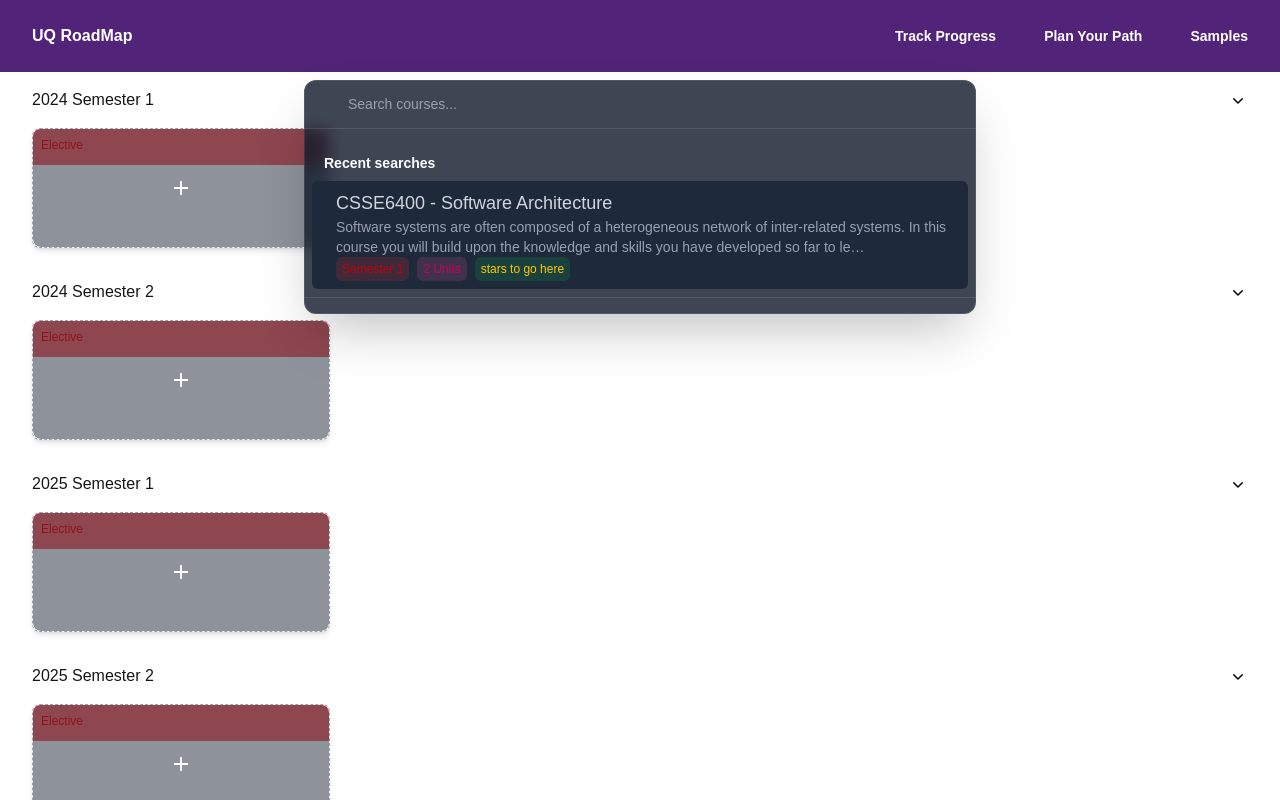
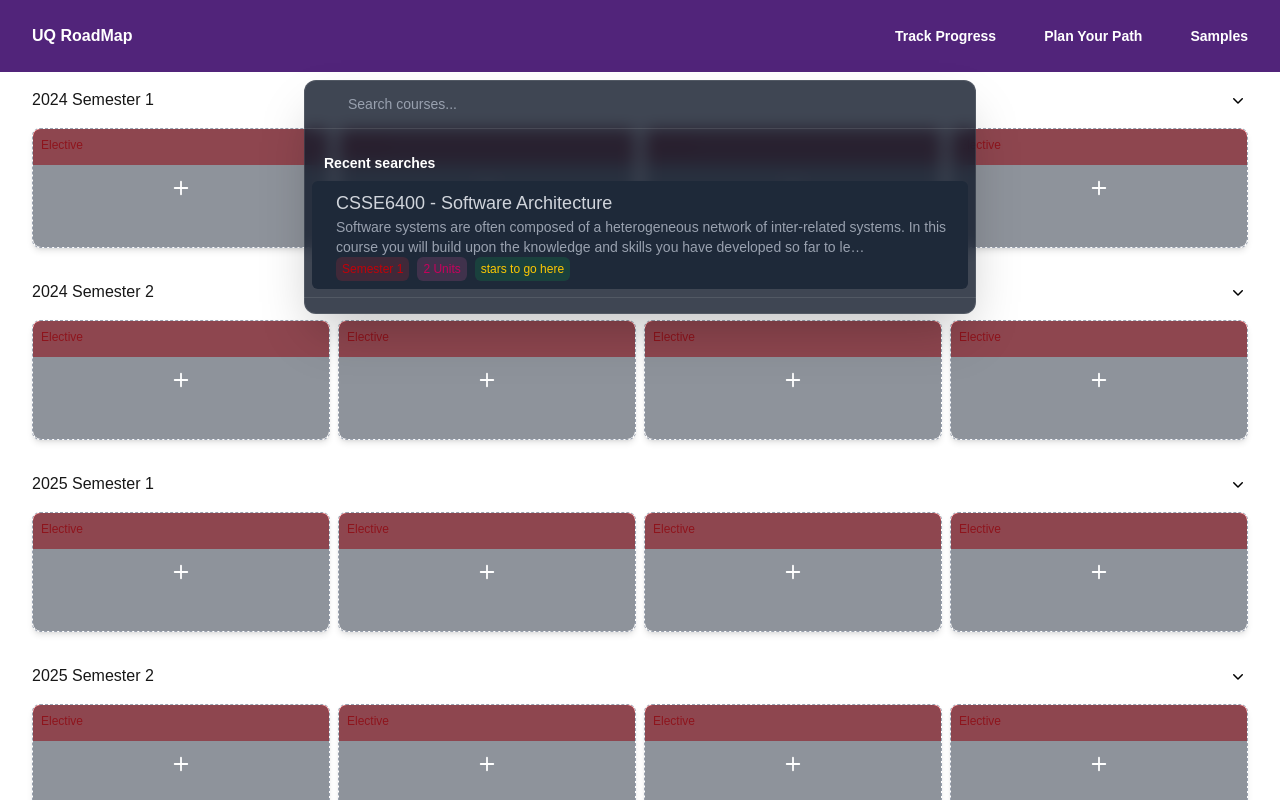
Before and after one commit to UQRoadmap/uq-roadmap, a Next.js app in the folder frontend/: page /sem-plan in a window 1280 px wide. Shown: the top 800 px of the page. Built offline with nearby package versions, Linux system fonts and the light colour scheme.

Commit message:
drag and drop is done(?) at least frontend pretty(not really) side

```diff
--- a/frontend/app/sem-plan/page.tsx
+++ b/frontend/app/sem-plan/page.tsx
@@ -8,21 +8,25 @@ import Pop from '@/components/custom/palette'
 import {DndContext, DragEndEvent} from '@dnd-kit/core';
 import { Course } from '@/types/course';
 
-function SemesterSection({ semester, courses }: { semester: number; courses: Course[] }) {
+function SemesterSection({ semester, courses }: { semester: number; courses?: Course[] }) {
     const [collapsed, setCollapsed] = useState(false);
 
-    let usedUnits = 0;
     const normalCourses: Course[] = [];
     const overloadCourses: Course[] = [];
-    courses.forEach(course => {
-        if (usedUnits + course.units <= 8) {
+    let usedUnits = 0;
+
+    if (courses && courses.length > 0) {
+      courses.forEach((course) => {
+        if (usedUnits + (course?.units ?? 0) <= 8) {
           normalCourses.push(course);
-            usedUnits += course.units;
+          usedUnits += course?.units ?? 0;
         } else {
           overloadCourses.push(course);
         }
       });
+    }
 
+    console.log(semester, courses)
 
     const getSemesterLabel = (sem: number) => {
         const year = Math.floor(sem / 10);
@@ -59,15 +63,25 @@ function SemesterSection({ semester, courses }: { semester: number; courses: Cou
             {!collapsed && (
                 <>
                   <div className="grid grid-cols-8 w-full gap-2">
-                        {normalCourses.map((course, idx) => (
-                            <div key={`${course.id}-${semester}-${idx}`} className={getColSpanClass(course.units)}>
-                                <CourseCard {...course} key={semester + idx} />
+                    {Array.from({ length: 4 }).map((_, i) => {
+                      const course = normalCourses.find(c => {
+                        if (!c) return false;
+                        const [sem, pos] = c.sem.split("-"); // "20251-2"
+                        console.log(sem, semester)
+                        return Number(pos) === i;
+                      });
+
+                      return (
+                        <div
+                          key={`${course ? course.id : "empty"}-${semester}-${i}`}
+                          className={getColSpanClass(course ? course.units : 2)} // default empty to 2 units
+                        >
+                          {course ? <CourseCard {...course} /> : <EmptyCourseCard id={`${semester}-${i}`} />}
                         </div>
-                        ))}
-                        <div key={`empty-${semester}`} className={getColSpanClass(2)}>
-                            <EmptyCourseCard id={semester}/>
+                      );
+                    })}
                   </div>
-                    </div>
+
                     {overloadCourses.length > 0 && (
                         <div className="my-4 w-full rounded border-t-2 border-red-500 border-dotted">
                             <div className="space-y-2 mt-4">
@@ -93,32 +107,58 @@ function SemesterSection({ semester, courses }: { semester: number; courses: Cou
 
 export default function Courses() {
     function handleDragEnd(event: DragEndEvent) {
-      const {active, over} = event;
-      console.log(active)
-      if (over) {
+      const { active, over } = event;
+
+      if (!over) return;
+
       const dragCourse = active.data.current as Course;
-        if (dragCourse) {
-          const updatedCourse = { ...dragCourse, sem: over.id.toString()};
-          setCourses((prevCourses) => [
-            ...prevCourses.filter(c => c.id !== dragCourse.id),
-            updatedCourse
-          ]);
+      if (!dragCourse) return;
+
+      const [targetSemIndexStr, targetIndexStr] = over.id.toString().split("-");
+      const year = Math.floor(Number(targetSemIndexStr) / 10);
+      const semNum = Number(targetSemIndexStr) % 10;
+      const targetSemIndex = (year - startYear) * 2 + (semNum - 1);
+      const targetIndex = parseInt(targetIndexStr, 10);
+
+      setCourses((prevCourses) => {
+        // Deep copy
+        const newCourses = prevCourses.map((sem) => [...sem]);
+
+        // Check if course already exists in any semester
+       const currentSemIndex = newCourses.findIndex((sem) => sem &&
+         sem.some((c) => c.id === dragCourse.id)
+       );
+
+        // If it exists, remove from old semester
+        if (currentSemIndex !== -1) {
+          const courseIndex = newCourses[currentSemIndex].findIndex(
+            (c) => c && c.id === dragCourse.id
+          );
+          newCourses[currentSemIndex].splice(courseIndex, 1);
         }
-      }
+
+        // Update semester property (optional)
+        const updatedCourse = { ...dragCourse, sem: year.toString() + targetSemIndex.toString() + "-" + targetIndex };
+        // Insert at target position
+        newCourses[targetSemIndex].splice(targetIndex, 0, updatedCourse);
+        return newCourses;
+      });
       setActiveId(undefined);
     }
 
     const [activeId, setActiveId] = useState<string | undefined>(undefined);
-    const [stateCourses, setCourses] = useState<Course[]>([]);
-
     const startYear = 2024;
     const endYear = 2026; // example
 
     const semesters: number[] = [];
+    const tmpCourses: Course[][] = [];
     for (let year = startYear; year <= endYear; year++) {
       semesters.push(Number(`${year}1`));
       semesters.push(Number(`${year}2`));
+      tmpCourses.push([]);
+      tmpCourses.push([]);
     }
+    const [stateCourses, setCourses] = useState<Course[][]>(tmpCourses);
 
     return (
       <DndContext
@@ -127,11 +167,11 @@ export default function Courses() {
       >
         <Pop draggable activeId={activeId}></Pop>
         <div className="flex flex-col h-screen overflow-y-auto">
-          {semesters.map((semester) => (
+          {semesters.map((semester, i) => (
             <SemesterSection
               key={semester}
               semester={semester}
-              courses={stateCourses.filter(c => +c.sem === semester)}
+              courses={stateCourses[i]}
             />
           ))}
         </div>
```
Lines whose indentation alone changed are shown as unchanged.
